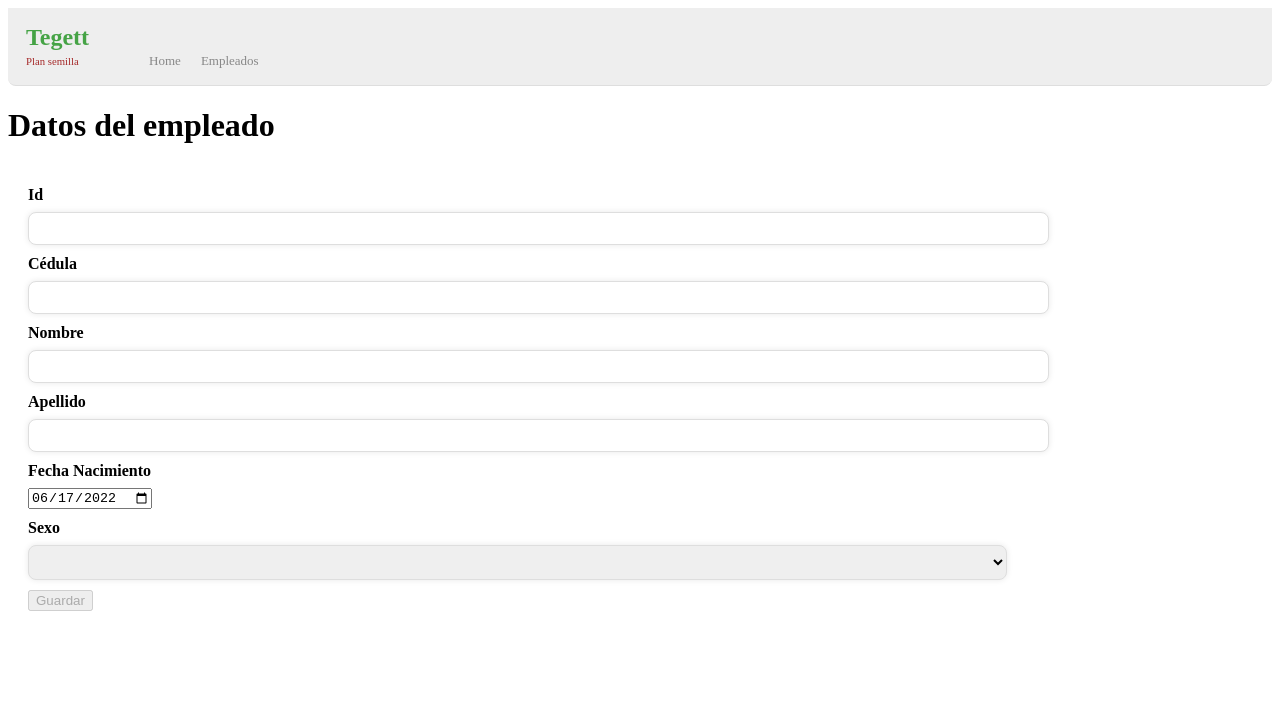
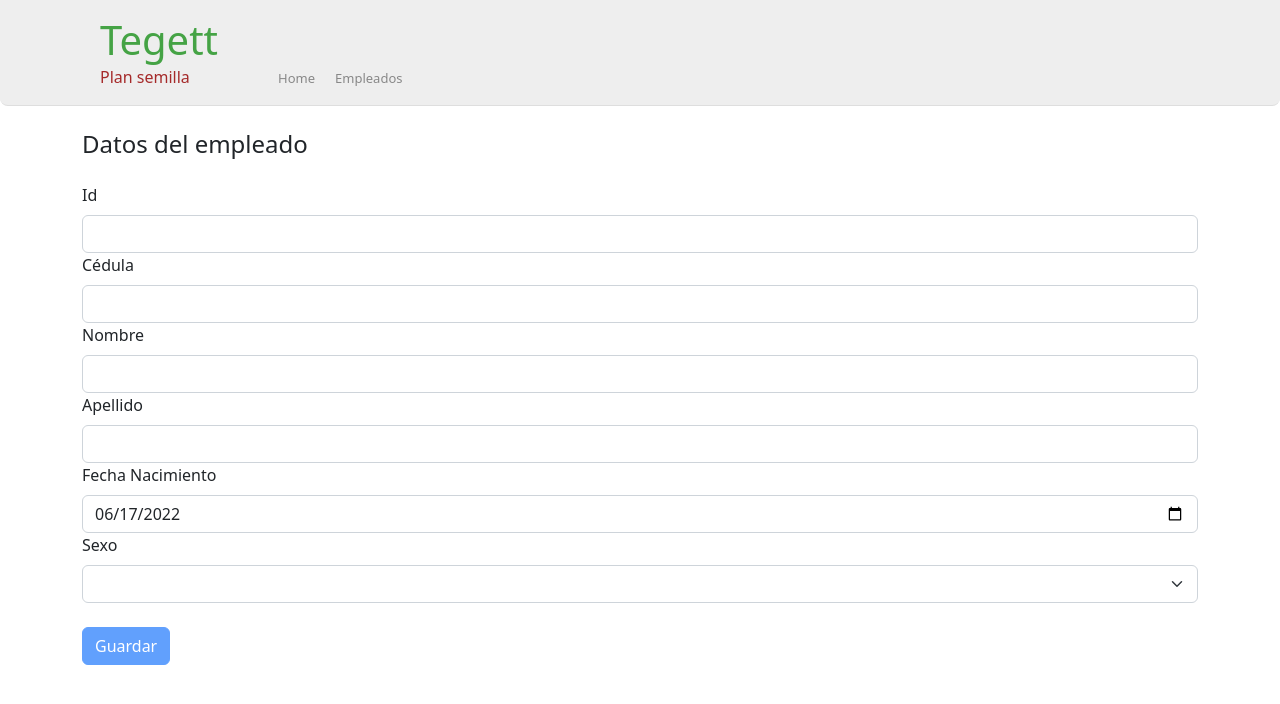
Before and after one commit to ELKINBARRETOC/tegett, an Angular app in the folder crud/: page /empleado/nuevo in a window 1280 px wide. Shown: the top 704 px of the page. Built offline with nearby package versions, Linux system fonts and the light colour scheme.

Commit message:
Se agrega Bootstrap CSS

```diff
--- a/crud/src/app/componentes/empleado/empleado.component.css
+++ b/crud/src/app/componentes/empleado/empleado.component.css
@@ -1,26 +1,3 @@
-form{
-    padding: 20px;
-}
-
-form > div{
-    margin-bottom: 10px;
-}
-label{
-    display: block;
-    font-weight: bold;
-    margin-bottom: 8px;
-}
-
-input[type='text'], select{
-
-  width: 80%;
-  display: block;
-  padding: 8px 20px;
-  border: 1px solid #dedede;
-  border-radius: 8px;
-  box-shadow: 0px 0px 6px #e8e8e8;
-}
-
 small{
     display: block;
 }
--- a/crud/src/app/componentes/empleado/empleado.component.html
+++ b/crud/src/app/componentes/empleado/empleado.component.html
@@ -1,13 +1,16 @@
-<h1>Datos del empleado</h1>
+<div class="container">
 
-<div *ngIf="cargando"><h3>Cargando...</h3></div>
+    <h4 class="h4 mt-4 mb-4">Datos del empleado</h4>
+
+    <div *ngIf="cargando" class="alert alert-info md-6" role="alert"><h6>Cargando...</h6></div>
 
     <form *ngIf="!cargando" [formGroup]="formulario" (ngSubmit) = "guardar()">
 
         <div>
-        <label>Id</label>
+            <label class="form-label">Id</label>
             <small *ngIf="idInvalido" class="mensaje-requerido">Este campo es requerido.</small>
             <input type="text"
+                    class="form-control"
                     name="id"
                     formControlName="id"
                     [class.invalido] = "idInvalido">
@@ -15,63 +18,71 @@
         </div>
 
         <div>
-        <label> Cédula</label>
+            <label class="form-label"> Cédula</label>
             <small *ngIf="cedulaInvalido" class="mensaje-requerido">Este campo es requerido.</small>
             <input type="text"
+                    class="form-control"
                     name="cedula"
                     formControlName="cedula"
                     [class.invalido] = "cedulaInvalido">
         </div>
 
         <div>
-        <label>Nombre</label>
+            <label class="form-label">Nombre</label>
             <small *ngIf="nombreInvalido" class="mensaje-requerido">Este campo es requerido.</small>
             <input type="text"
+                    class="form-control"
                     name="nombre"
                     formControlName="nombre"
                     [class.invalido] = "nombreInvalido">
         </div>
 
         <div>
-        <label>Apellido </label>
+            <label class="form-label">Apellido </label>
             <small *ngIf="apellidoInvalido" class="mensaje-requerido">Este campo es requerido.</small>
             <input type="text"
+                    class="form-control"
                 name="apellido"
                 formControlName="apellido"
                 [class.invalido] = "apellidoInvalido">
         </div>
 
         <div>
-        <label>Fecha Nacimiento</label>
+            <label class="form-label">Fecha Nacimiento</label>
             <small *ngIf="fechaNacimientoInvalido" class="mensaje-requerido">Este campo es requerido.</small>
             <!--<input type="text"
+                        class="form-control"
                 name="fechaNacimiento"
                 formControlName="fechaNacimiento"
                 [class.invalido] = "fechaNacimientoInvalido">-->
             <input type="date"
                 name="fechaNacimiento"
+                class="form-control"
                 formControlName="fechaNacimiento"
                 [class.invalido] = "fechaNacimientoInvalido">
 
         </div>
 
         <div>
-        <label>Sexo</label>
+            <label class="form-label">Sexo</label>
             <small *ngIf="sexoInvalido" class="mensaje-requerido">Este campo es requerido.</small>
             <!-- <input type="text"
+                        class="form-control"
                 name="sexo"
                 formControlName="sexo"
                 [class.invalido] = "sexoInvalido"> -->
 
-            <select name="sexo" formControlName = "sexo" [class.invalido] = "sexoInvalido">
+                <select name="sexo" formControlName = "sexo" class="form-select" [class.invalido] = "sexoInvalido">
                     <option value="Hombre">Hombre</option>
                     <option value="Mujer">Mujer</option>
                 </select>
         </div>
 
 
-    <div><button type="submit" [disabled]="!formulario.valid">Guardar</button></div>
-
-    <div *ngIf="id!=='nuevo'"><button type="button" [disabled]="cargando || !formulario.valid || id=='nuevo'" (click)="eliminar()">Eliminar</button></div>
+        <div class="row mt-4">
+            <div class="col-auto"><button type="submit" class="btn btn-primary" [disabled]="!formulario.valid">Guardar</button></div>
+            <div class="col-auto" *ngIf="id!=='nuevo'"><button type="button"  class="btn btn-danger" [disabled]="cargando || !formulario.valid || id=='nuevo'" (click)="eliminar()">Eliminar</button></div>
+        </div>
 
     </form>
+</div>
--- a/crud/src/app/componentes/empleados/empleados.component.css
+++ b/crud/src/app/componentes/empleados/empleados.component.css
@@ -1,6 +1,6 @@
 ul{
     padding: 0px;
-    margin: 8px;
+    margin: 0px;
 }
 ul li{
     padding: 10px;
@@ -22,17 +22,20 @@ h4, h5, h6{
     padding: 2px;
 }
 
-h5{
+/*h5{
     color:#777;
-}
+}*/
 
-h6{
+/*h6{
     color:#777;
     font-weight: normal;
-}
+}*/
 
 ul span{
     margin-right: 8px;
+    font-size: small;
+    font-weight: normal;
+    color: #777
 }
 
 #div-nuevo{
--- a/crud/src/app/componentes/empleados/empleados.component.html
+++ b/crud/src/app/componentes/empleados/empleados.component.html
@@ -1,6 +1,8 @@
-<h1>Lista de empleados</h1>
+<div class="container">
 
-<div *ngIf="cargando"><h3>Cargando...</h3></div>
+  <h4 class="h4 mt-4 mb-4">Lista de empleados</h4>
+
+  <div *ngIf="cargando" class="alert alert-info md-6"><h6>Cargando...</h6></div>
 
   <div *ngIf = "empleados.length === 0 && !cargando">
     <h4>No hay empleados par mostrar</h4>
@@ -9,8 +11,8 @@
   <ul>
     <li *ngFor="let empleado of empleados" >
       <a [routerLink]="['/empleado', empleado.id]">
-      <h4>{{ empleado.nombre + " " + empleado.apellido | uppercase }}</h4>
-      <h5><span>Cédula:</span><span>{{empleado.cedula}}</span></h5>
+        <h6 class="h6">{{ empleado.nombre + " " + empleado.apellido | uppercase }}</h6>
+        <h6><span>Cédula:</span><span>{{empleado.cedula}}</span></h6>
         <h6>
           <span>Fecha nacimiento:</span><span>{{empleado.fechaNacimiento | date:'short'}}</span>
           <span>Sexo:</span><span>{{empleado.sexo}}</span>
@@ -19,6 +21,7 @@
     </li>
   </ul>
 
-<div id="div-nuevo">
+  <div id="div-nuevo" class="container">
     <a [routerLink]="['/empleado','nuevo']">Crear nuevo</a>
   </div>
+</div>
--- a/crud/src/app/componentes/navbar/navbar.component.html
+++ b/crud/src/app/componentes/navbar/navbar.component.html
@@ -1,7 +1,9 @@
+
   <!--Cabecera de la página-->
   <header>
       <!--Barra de menú-->
       <nav>
+        <div class="container">
           <!--Lista de links-->
           <ul>
             <!--Titulo de tienda-->
@@ -18,5 +20,6 @@
               <a [routerLink]="['/empleados']" title="Empleados">Empleados</a>
             </li>
           </ul>
+        </div>
       </nav>
   </header>
--- a/crud/src/index.html
+++ b/crud/src/index.html
@@ -6,6 +6,9 @@
   <base href="/">
   <meta name="viewport" content="width=device-width, initial-scale=1">
   <link rel="icon" type="image/x-icon" href="favicon.ico">
+
+  <!-- BOOTSRAP CSS only -->
+  <link href="https://cdn.jsdelivr.net/npm/bootstrap@5.2.0-beta1/dist/css/bootstrap.min.css" rel="stylesheet" integrity="sha384-0evHe/X+R7YkIZDRvuzKMRqM+OrBnVFBL6DOitfPri4tjfHxaWutUpFmBp4vmVor" crossorigin="anonymous">
 </head>
 <body>
   <app-root></app-root>
```
Lines whose indentation alone changed are shown as unchanged.
